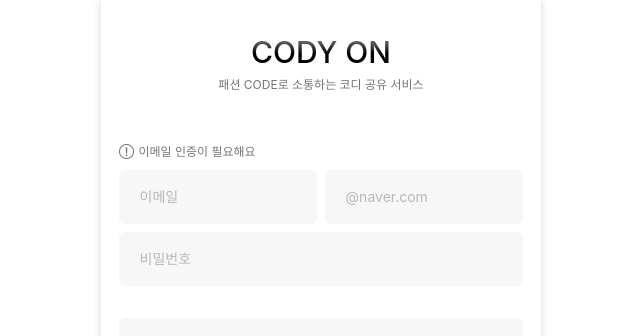
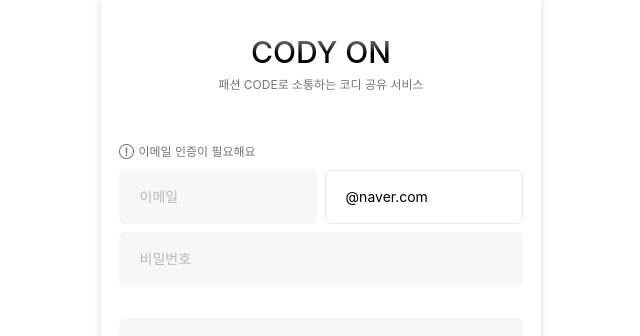
Before and after one commit to codyondev/codyon, a Next.js app: page /signup in a window 1280 px wide. Shown: the top 336 px of the page, without its empty margins (319-959 px from the left). Built offline with nearby package versions, Linux system fonts and the light colour scheme; a web font is replaced by a local one.

Commit message:
feat: email domain select 컴포넌트 작업

```diff
--- a/components/common/input.tsx
+++ b/components/common/input.tsx
@@ -29,4 +29,5 @@ const Input = function ({
     />
   );
 };
-export default memo(Input);
+
+export default memo(Input, (prev, next) => prev.value === next.value);
--- /dev/null
+++ b/components/common/select.tsx
@@ -0,0 +1,37 @@
+import { classname } from '@lib/client';
+import React, { HTMLAttributes } from 'react';
+import { UseFormRegisterReturn } from 'react-hook-form';
+
+interface SelectProps {
+  register: UseFormRegisterReturn;
+  onChangeDirectly: (e: React.ChangeEvent<HTMLSelectElement>) => void;
+  overrideClassName?: string;
+  options: { label: string; value: string }[];
+}
+
+const Select = function ({
+  register,
+  overrideClassName,
+  options,
+  onChangeDirectly,
+}: SelectProps) {
+  return (
+    <select
+      {...register}
+      className={classname(
+        overrideClassName ?? '',
+        'bg-white border-gray-29',
+        'text-[14px] px-[1.4em] py-[1.1em] rounded-md text-dark outline-none focus:border-darkmint focus:border-1 placeholder:text-gray-88 border appearance-none',
+      )}
+      onChange={(e) => onChangeDirectly(e)}
+    >
+      {options.map((option) => (
+        <option key={option.value} value={option.value}>
+          {option.label}
+        </option>
+      ))}
+    </select>
+  );
+};
+
+export default Select;
--- a/lib/client.ts
+++ b/lib/client.ts
@@ -1,3 +1,12 @@
 export function classname(...classnames: string[]) {
   return classnames.join(' ');
 }
+
+export const EMAIL_DOMAIN = [
+  'naver.com',
+  'daum.net',
+  'gmail.com',
+  'hanmail.net',
+  'kakao.com',
+  'nate.com',
+];
--- /dev/null
+++ b/models/form.ts
@@ -0,0 +1,4 @@
+export interface Option {
+  label: string;
+  value: string;
+}
--- a/pages/signup.tsx
+++ b/pages/signup.tsx
@@ -1,18 +1,35 @@
-import React from 'react';
+import React, { useEffect, useState } from 'react';
 import { NextPage } from 'next';
 import { useForm } from 'react-hook-form';
 import Input from '@components/common/input';
 import Head from 'next/head';
 import CircleAlert from '@components/icons/circle-alert';
+import Select from '@components/common/select';
+import { Option } from 'models/form';
+import { EMAIL_DOMAIN } from '@lib/client';
 
 interface SignUpForm {
   email: string;
-  platform: string;
+  domain: string;
   password: string;
 }
 
+const options: Option[] = EMAIL_DOMAIN.map((domain) => ({
+  label: `@${domain}`,
+  value: domain,
+})).concat({ label: '직접 입력', value: 'directly' });
+
 const SignUp: NextPage = function () {
-  const { register, watch } = useForm<SignUpForm>();
+  const { register, watch, resetField } = useForm<SignUpForm>();
+  const [directly, setDirectly] = useState<boolean>(false);
+
+  const onChangeDirectly = (e: React.ChangeEvent<HTMLSelectElement>) => {
+    const isDirectly = e.target.value === 'directly';
+    setDirectly(isDirectly);
+    if (isDirectly) {
+      resetField('domain');
+    }
+  };
 
   return (
     <>
@@ -39,11 +56,20 @@ const SignUp: NextPage = function () {
                 register={register('email', { required: true })}
                 value={watch('email')}
               />
-              <Input
-                placeholder="@naver.com"
-                register={register('platform', { required: true })}
-                value={watch('platform')}
-              />
+              {directly ? (
+                <Input
+                  placeholder="직접입력"
+                  register={register('domain', { required: true })}
+                  value={watch('domain')}
+                />
+              ) : (
+                <Select
+                  register={register('domain')}
+                  options={options}
+                  onChangeDirectly={onChangeDirectly}
+                />
+              )}
+
               <Input
                 placeholder="비밀번호"
                 type="password"
@@ -61,8 +87,10 @@ const SignUp: NextPage = function () {
           </form>
         </section>
         <section className="mt-16 text-[12px] font-light">
-          <span className="ml-2 mr-1 font-bold">추천</span>비밀번호 필요없는
-          카톡으로 3초만에 시작하기
+          <p className="px-2">
+            <span className="mr-1 font-bold">추천</span>비밀번호 필요없는
+            카톡으로 3초만에 시작하기
+          </p>
           <button
             type="button"
             className="block mt-2 w-full text-center py-5 bg-kakao rounded-md text-[17px] font-semibold"
```
